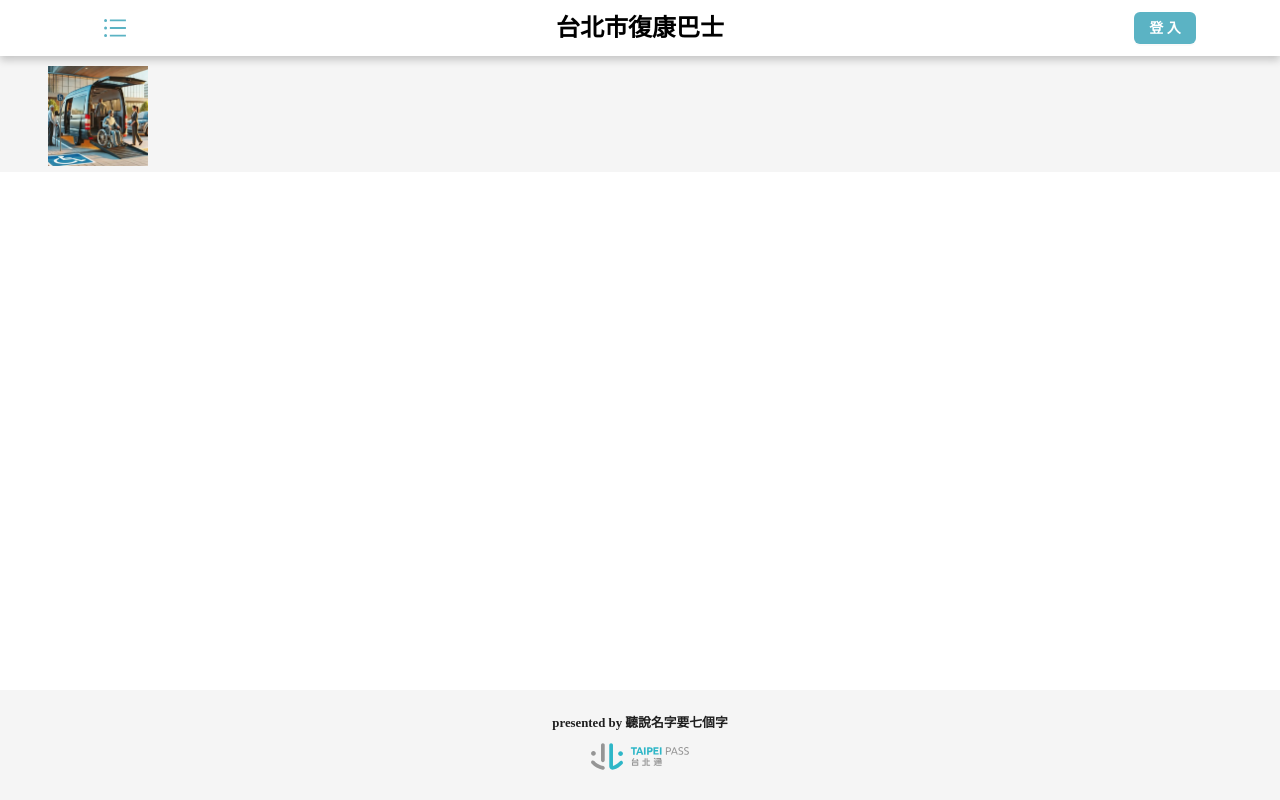
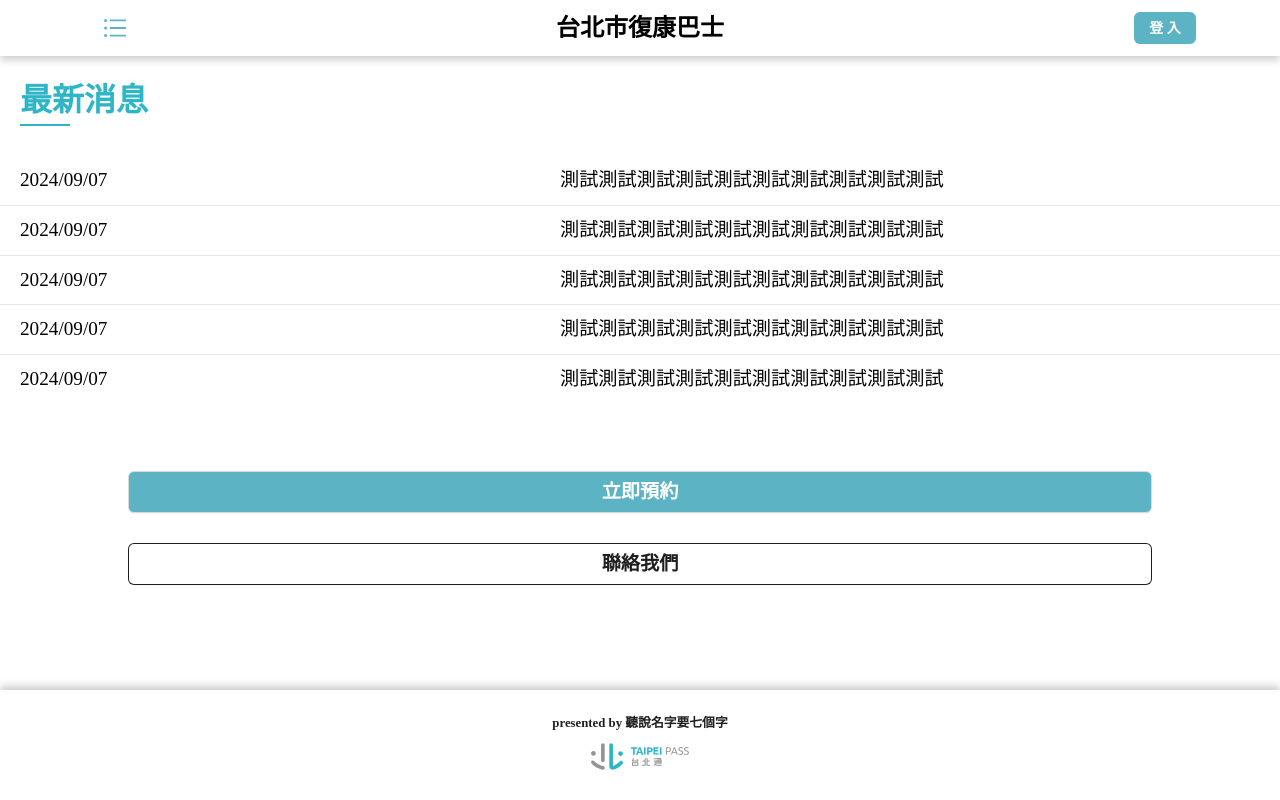
Before and after one commit to eastwdTW/taipeihackthon, a Next.js app: page /main-page in a window 1280 px wide. Built offline with nearby package versions, Linux system fonts and the light colour scheme.

Commit message:
[feat] Complete main-page

```diff
--- a/src/app/main-page/page.tsx
+++ b/src/app/main-page/page.tsx
@@ -1,10 +1,76 @@
 "use client";
 import { UnorderedListOutlined } from "@ant-design/icons";
 import { Layout, Image, Button, Row, Col, Flex } from "antd";
+import { useState } from "react";
+import dayjs from "dayjs";
 
 const { Footer } = Layout;
 
+interface Announcement {
+  id: number;
+  title: string;
+  content: string;
+  date: string;
+}
+
 export default function MainPage() {
+  const [announcements, setAnnouncements] = useState<Announcement[]>([
+    {
+      id: 1,
+      title: "測試測試測試測試測試測試測試測試測試測試",
+      content: "測試測試測試測試測試測試測試測試測試測試",
+      date: dayjs().format("YYYY/MM/DD"),
+    },
+    {
+      id: 2,
+      title: "測試測試測試測試測試測試測試測試測試測試",
+      content: "測試測試測試測試測試測試測試測試測試測試",
+      date: dayjs().format("YYYY/MM/DD"),
+    },
+    {
+      id: 3,
+      title: "測試測試測試測試測試測試測試測試測試測試",
+      content: "測試測試測試測試測試測試測試測試測試測試",
+      date: dayjs().format("YYYY/MM/DD"),
+    },
+    {
+      id: 4,
+      title: "測試測試測試測試測試測試測試測試測試測試",
+      content: "測試測試測試測試測試測試測試測試測試測試",
+      date: dayjs().format("YYYY/MM/DD"),
+    },
+    {
+      id: 5,
+      title: "測試測試測試測試測試測試測試測試測試測試",
+      content: "測試測試測試測試測試測試測試測試測試測試",
+      date: dayjs().format("YYYY/MM/DD"),
+    },
+    {
+      id: 6,
+      title: "測試測試測試測試測試測試測試測試測試測試",
+      content: "測試測試測試測試測試測試測試測試測試測試",
+      date: dayjs().format("YYYY/MM/DD"),
+    },
+    {
+      id: 7,
+      title: "測試測試測試測試測試測試測試測試測試測試",
+      content: "測試測試測試測試測試測試測試測試測試測試",
+      date: dayjs().format("YYYY/MM/DD"),
+    },
+    {
+      id: 8,
+      title: "測試測試測試測試測試測試測試測試測試測試",
+      content: "測試測試測試測試測試測試測試測試測試測試",
+      date: dayjs().format("YYYY/MM/DD"),
+    },
+    {
+      id: 9,
+      title: "測試測試測試測試測試測試測試測試測試測試",
+      content: "測試測試測試測試測試測試測試測試測試測試",
+      date: dayjs().format("YYYY/MM/DD"),
+    },
+  ]);
+
   return (
     <Layout>
       <Row
@@ -14,6 +80,7 @@ export default function MainPage() {
           width: "100%",
           color: "#000",
           boxShadow: "0 4px 8px rgba(0, 0, 0, 0.2)",
+          zIndex: 999,
         }}
       >
         <Col span={4}>
@@ -57,20 +124,114 @@ export default function MainPage() {
           </Flex>
         </Col>
       </Row>
-      <div style={{ padding: "0 48px" }}>
-        <Image
-          src="/bus.png"
-          width="100px"
-          preview={false}
-          style={{ marginTop: "10px" }}
+      <div
+        style={{
+          backgroundColor: "#fff",
+          height: "calc(100vh - 56px - 109px)",
+          paddingTop: "20px",
+        }}
+      >
+        <p
+          style={{
+            color: "#2eb6c7",
+            paddingLeft: "20px",
+            fontWeight: "bolder",
+            fontSize: "2rem",
+          }}
+        >
+          最新消息
+        </p>
+        <hr
+          style={{
+            border: "1px solid #2eb6c7",
+            marginLeft: "20px",
+            width: "50px",
+          }}
         />
+        <div
+          style={{
+            marginTop: "30px",
+            marginBottom: "80px",
+            height: "calc(100vh - 56px - 109px - 400px)",
+            overflowY: "scroll",
+            overflowX: "hidden",
+          }}
+        >
+          {announcements.map((announcement) => {
+            return (
+              <div key={announcement.id}>
+                <Row
+                  gutter={16}
+                  style={{ marginTop: "10px", marginBottom: "10px" }}
+                >
+                  <Col span={10}>
+                    <span
+                      style={{
+                        color: "#000",
+                        fontSize: "1.2rem",
+                        padding: "0px 20px",
+                      }}
+                    >
+                      {announcement.date}
+                    </span>
+                  </Col>
+                  <Col span={14}>
+                    <span
+                      style={{
+                        width: "100%",
+                        color: "#000",
+                        fontSize: "1.2rem",
+                        padding: "0px 20px",
+                        whiteSpace: "nowrap",
+                        overflow: "hidden",
+                        display: "block",
+                        textOverflow: "ellipsis",
+                      }}
+                    >
+                      {announcement.title}
+                    </span>
+                  </Col>
+                </Row>
+                <hr />
+              </div>
+            );
+          })}
+        </div>
+        <Flex justify="center" wrap="wrap">
+          <Button
+            style={{
+              width: "80%",
+              fontWeight: "bolder",
+              fontSize: "1.2rem",
+              padding: "20px",
+              marginBottom: "30px",
+              backgroundColor: "#5bb3c4",
+              color: "#fff",
+            }}
+          >
+            立即預約
+          </Button>
+          <Button
+            style={{
+              width: "80%",
+              fontWeight: "bolder",
+              fontSize: "1.2rem",
+              padding: "20px",
+              border: "1px solid",
+            }}
+          >
+            聯絡我們
+          </Button>
+        </Flex>
       </div>
       <Footer
         style={{
+          boxShadow: "0 -4px 8px rgba(0, 0, 0, 0.2)",
           textAlign: "center",
           width: "100%",
           position: "absolute",
           bottom: 0,
+          backgroundColor: "#fff",
         }}
       >
         <p style={{ margin: 0, fontSize: "0.8rem", fontWeight: "bolder" }}>
```
